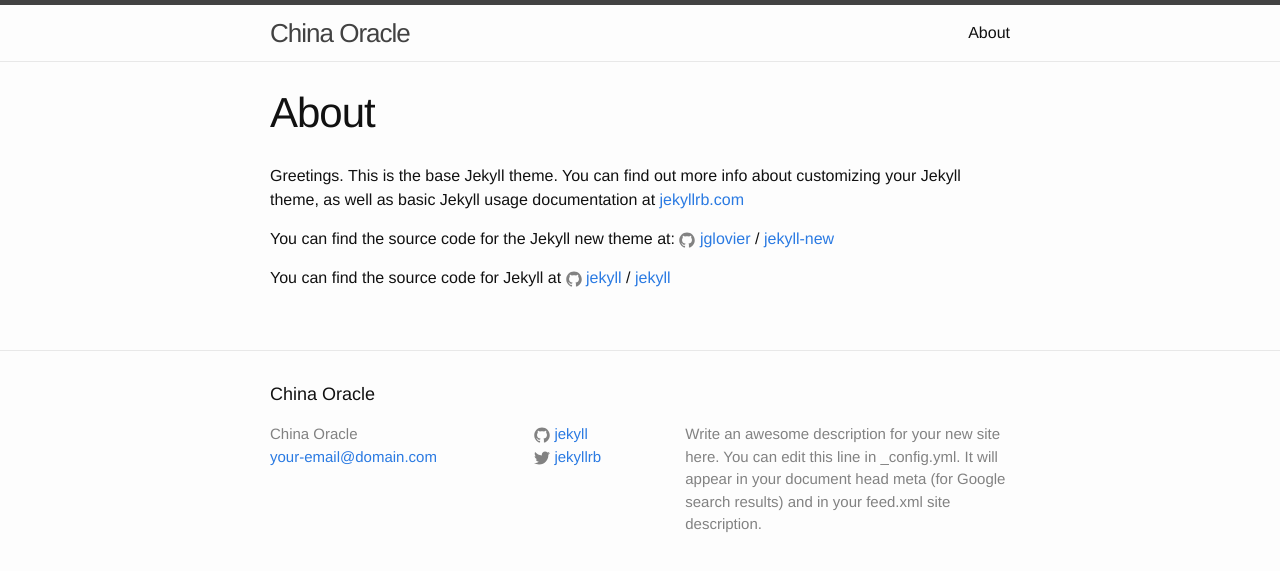
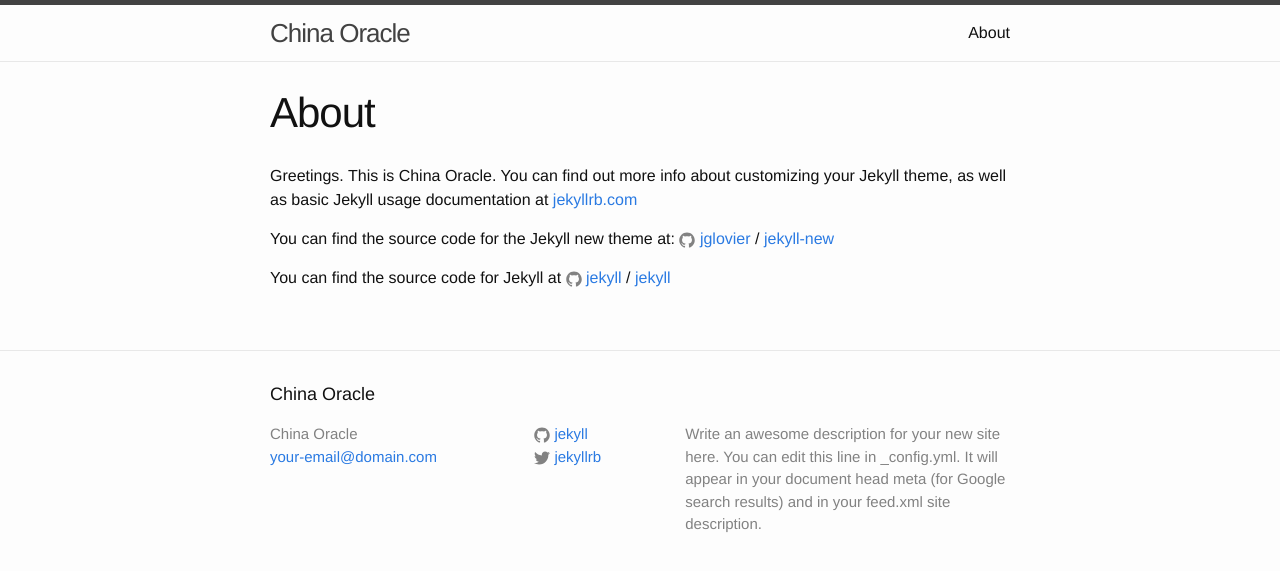
Before and after one commit to ahshra/ahshra.github.io, a Jekyll site: the page built from about.md, in a window 1280 px wide. Shown: the top 571 px of the page. Built offline with Jekyll 4.4.1, drawn with Linux system fonts in a browser that asks for light colours.

Commit message:
Update about.md

```diff
--- a/about.md
+++ b/about.md
@@ -4,7 +4,7 @@ title: About
 permalink: /about/
 ---
 
-Greetings. This is the base Jekyll theme. You can find out more info about customizing your Jekyll theme, as well as basic Jekyll usage documentation at [jekyllrb.com](http://jekyllrb.com/)
+Greetings. This is China Oracle. You can find out more info about customizing your Jekyll theme, as well as basic Jekyll usage documentation at [jekyllrb.com](http://jekyllrb.com/)
 
 You can find the source code for the Jekyll new theme at:
 {% include icon-github.html username="jglovier" %} /
```
